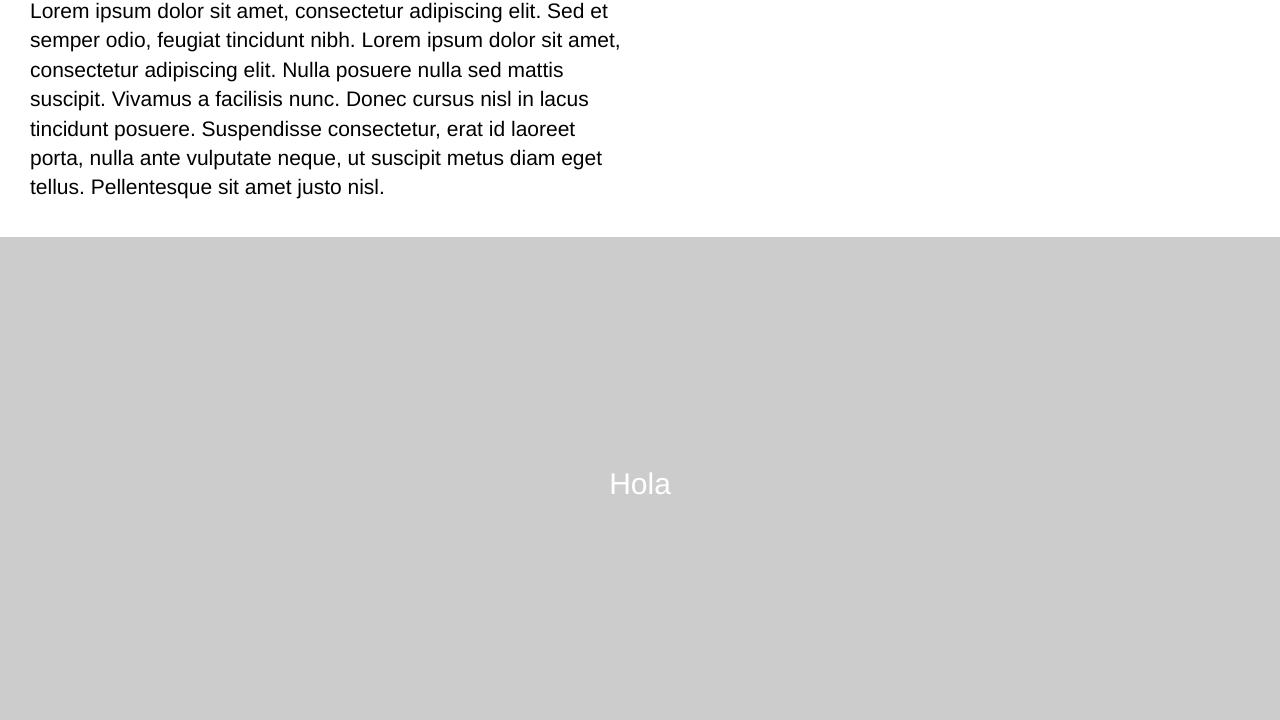
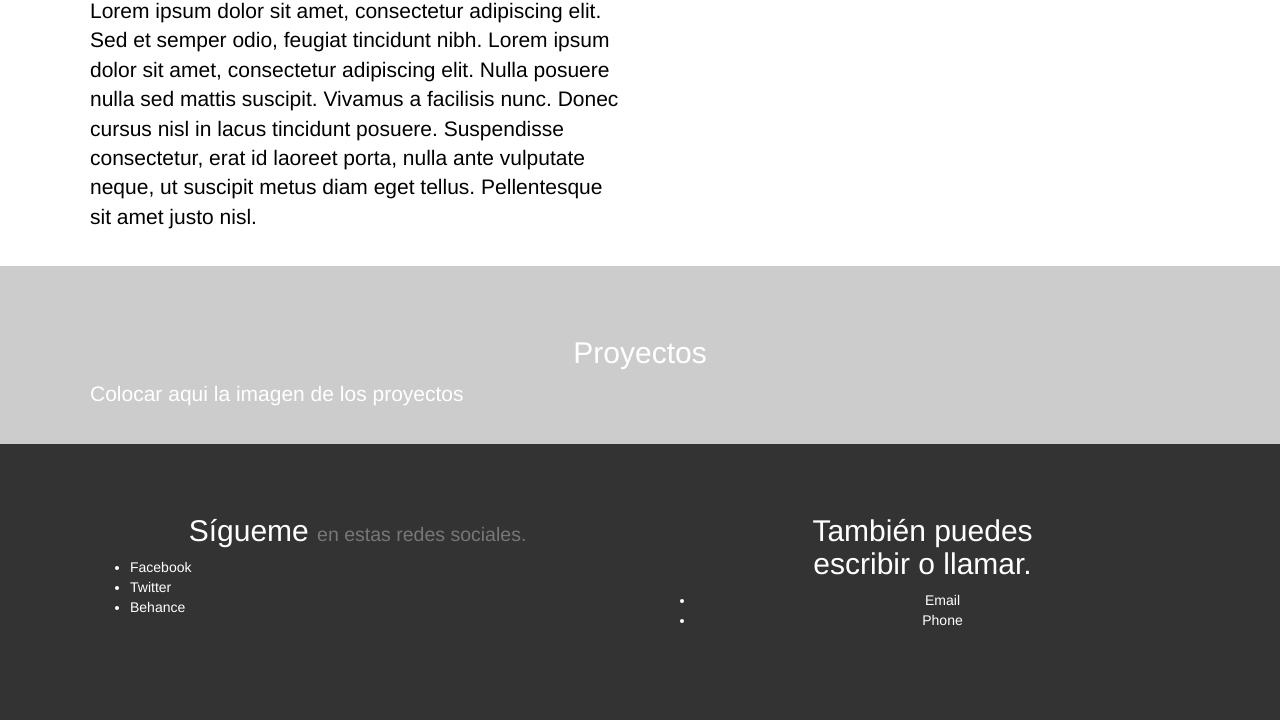
Before and after one commit to kkhenriquez/kkhenriquez.github.io, a plain HTML site: page index.html in a window 1280 px wide. Shown: the part 722-1442 px from the top of the page. After the commit the page ends 1377 px from the top, so only its background shows below. Drawn offline with Linux system fonts and the light colour scheme.

Commit message:
Secciones
agregar los div de las secciones generales

```diff
--- a/css/style.css
+++ b/css/style.css
@@ -54,7 +54,7 @@ body {
 
 /* Padding for spacing */
 .inner {
-  padding: 15px 30px;
+  padding: 15px 90px;
 }
 
 
@@ -175,4 +175,8 @@ body {
 
 .proyectos{
   background: #ccc;
+  padding-top: 35px;
 }
+
+.contacto{
+  padding-top: 35px;
--- a/index.html
+++ b/index.html
@@ -20,8 +20,8 @@
                 <ul class="nav masthead-nav">
                   <li class="active"><a href="#">Home</a></li>
                   <li><a href="#about">Sobre Mí</a></li>
-                  <li><a href="#">Proyectos</a></li>
-                  <li><a href="#">Contacto</a></li>
+                  <li><a href="#proyectos">Proyectos</a></li>
+                  <li><a href="#contacto">Contacto</a></li>
                 </ul>
               </nav>
             </div>
@@ -49,9 +49,36 @@
             </div>
           </div>
         </div>
-        <div class="cover-container proyectos">
-          <div class="inner cover">
-            <h2 class="brand">Hola</h2>
+        <div class="cover-container proyectos" id="proyectos">
+          <div class="inner">
+            <div class="row">
+              <div class="col-sm-12">
+                <h2>Proyectos</h2>
+                <p class="text-left lead">Colocar aqui la imagen de los proyectos</p>
+              </div>
+            </div>
+          </div>
+        </div>
+        <div class="cover-container contacto" id="contacto">
+          <div class="inner">
+            <div class="row">
+              <div class="col-sm-6">
+                <h2>Sígueme <small>en estas redes sociales.</small></h2>
+                <ul class="text-left">
+                  <li>Facebook</li>
+                  <li>Twitter</li>
+                  <li>Behance</li>
+                </ul>
+              </div>
+              <div class="col-sm-6">
+                <h2>También puedes<br>escribir o llamar.</h2>
+                <ul>
+                  <li>Email</li>
+                  <li>Phone</li>
+                </ul>
+              </div>
+            </div>
+
           </div>
         </div>
 
```
Also changed, not shown: css/bootstrap.css.
